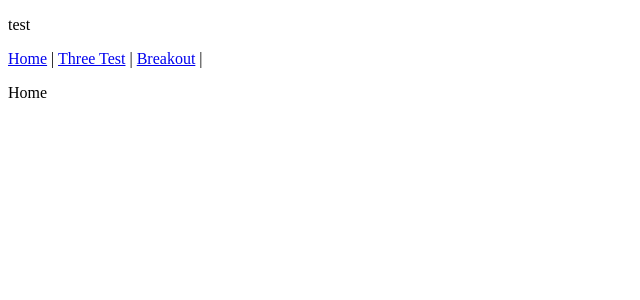
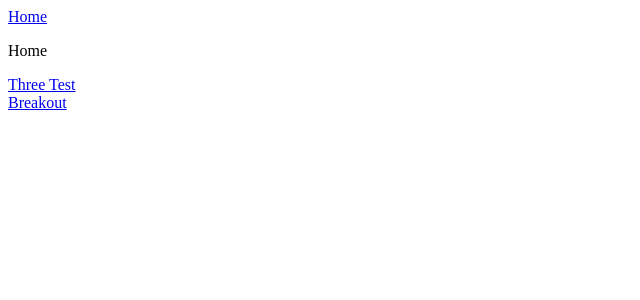
Before and after one commit to sethgabrielbrady/3deepen, a Vue app: page / in a window 1280 px wide. Shown: the top 300 px of the page, without its empty margins (0-640 px from the left). Built offline with nearby package versions, Linux system fonts and the light colour scheme.

Commit message:
Updates routes and cleanup

```diff
--- a/src/App.vue
+++ b/src/App.vue
@@ -1,20 +1,11 @@
 <template>
   <div>
-    <p @click="clearCanvas"> test </p>
-    <router-link to="/">Home</router-link> |
-    <router-link to="/three-test">Three Test</router-link> |
-    <router-link to="/breakout">Breakout</router-link> |
+    <a href="/">Home </a>
+    <!-- <router-link to="/">Home</router-link> | -->
     <router-view/>
   </div>
 </template>
 
 <script>
-  export default {
-    methods: {
-      clearCanvas() {
-        console.log("clear");
-        alert("click");
-      }
-    }
-  }
+
 </script>
--- a/src/components/Home.vue
+++ b/src/components/Home.vue
@@ -1,10 +1,14 @@
 <template>
   <div>
     <p>Home</p>
+    <a href="/#/three-test">Three Test </a><br>
+    <a href="/#/breakout">Breakout </a>
   </div>
 
 </template>
 
 <script>
 
+
+
 </script>
--- a/src/components/ThreeTest.vue
+++ b/src/components/ThreeTest.vue
@@ -49,6 +49,9 @@ export default {
   mounted() {
     this.init()
     this.animate()
+  },
+  beforeUnmount() {
+    this.renderer.dispose();
   }
 }
 </script>
```
